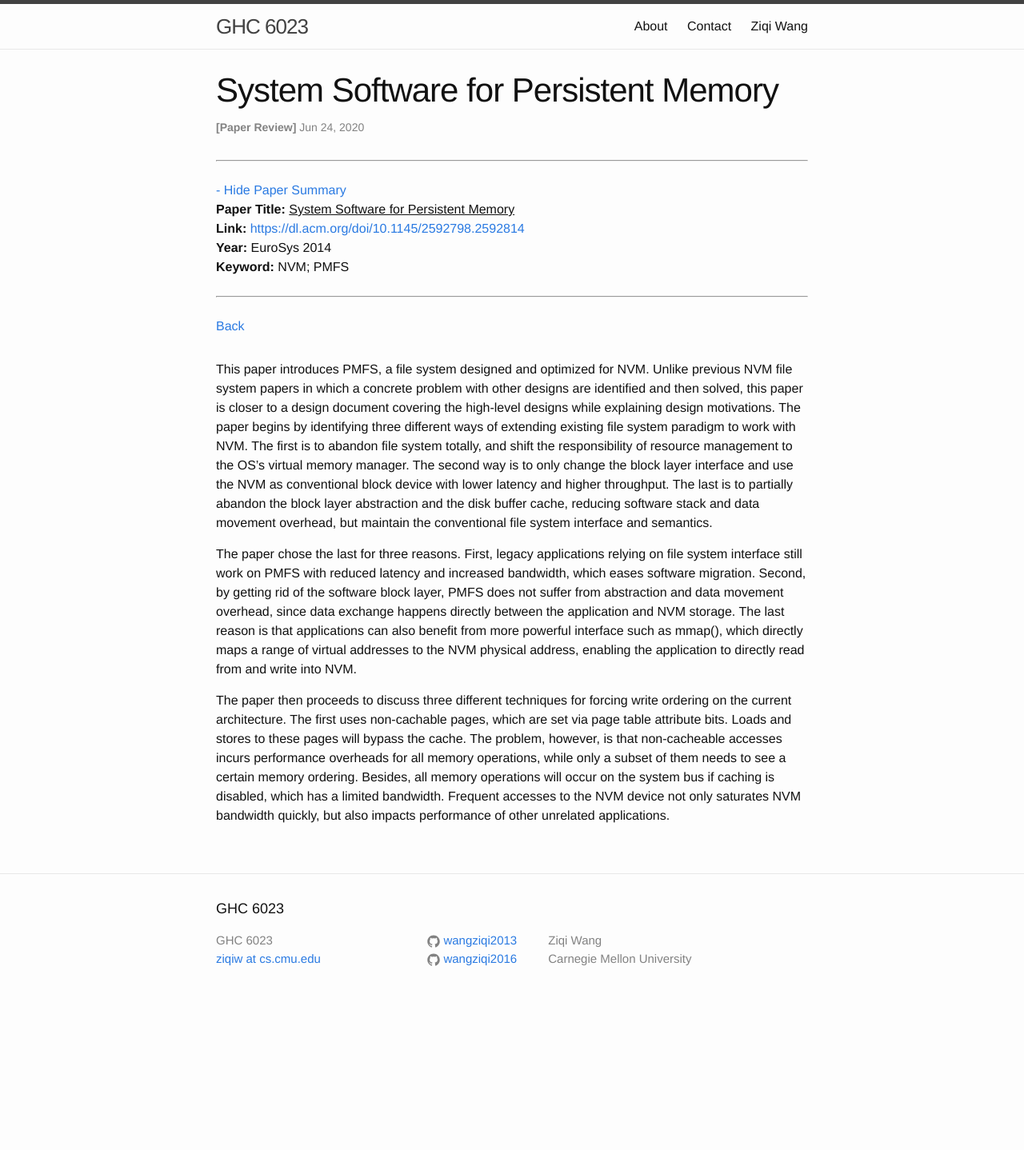
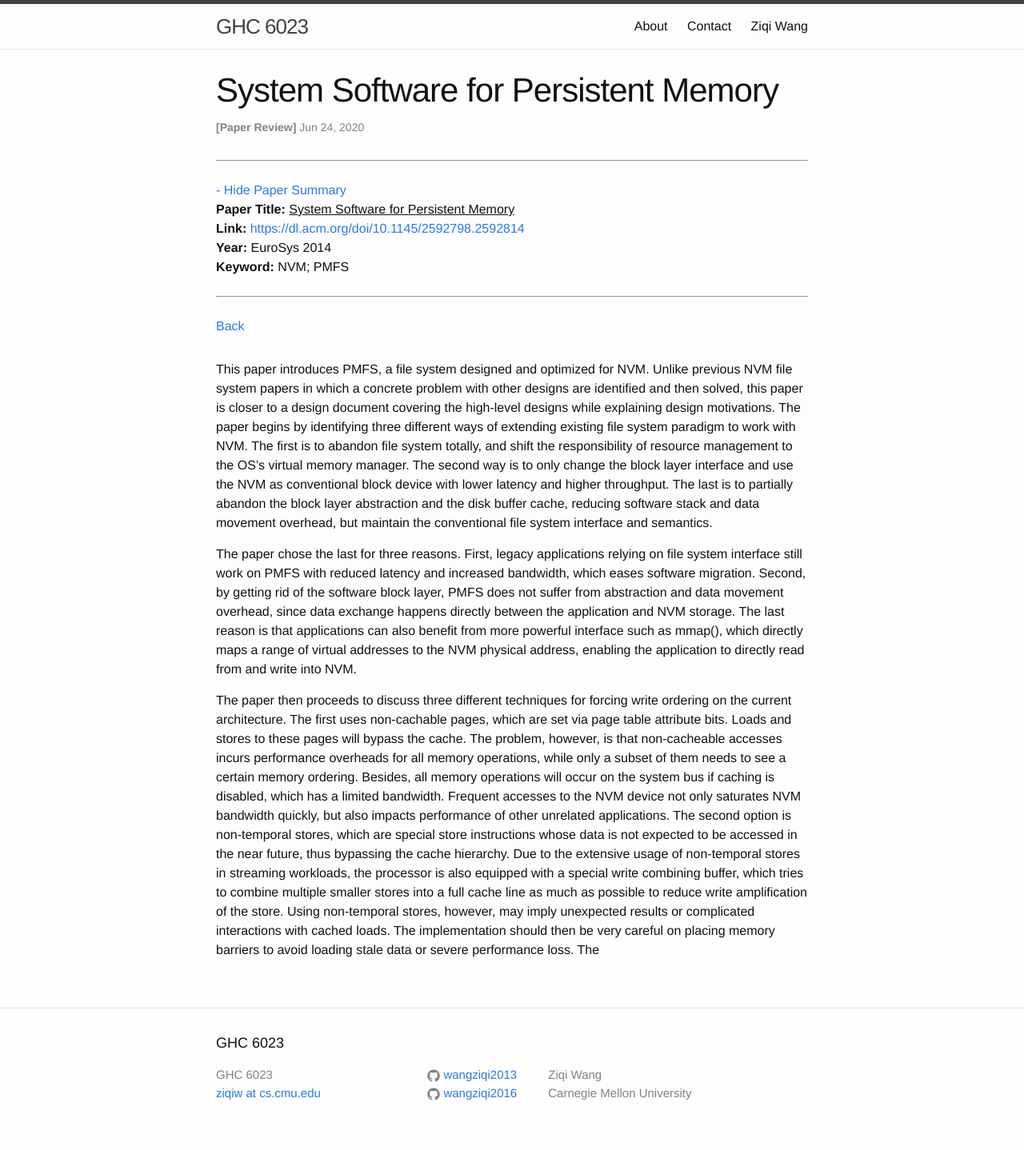
Before and after one commit to wangziqi2013/wangziqi2013.github.io, a Jekyll site: the page built from _posts/2020-06-23-pmfs.markdown, in a window 1280 px wide. Shown: the whole page at 80% size. Built offline with Jekyll 4.4.1, drawn with Linux system fonts in a browser that asks for light colours; before the commit the page ends 1270 px from its top, so only the background shows below that.

Commit message:
Adding ntstore

```diff
--- a/_posts/2020-06-23-pmfs.markdown
+++ b/_posts/2020-06-23-pmfs.markdown
@@ -35,3 +35,10 @@ bypass the cache. The problem, however, is that non-cacheable accesses incurs pe
 operations, while only a subset of them needs to see a certain memory ordering. Besides, all memory operations will
 occur on the system bus if caching is disabled, which has a limited bandwidth. Frequent accesses to the NVM device
 not only saturates NVM bandwidth quickly, but also impacts performance of other unrelated applications.
+The second option is non-temporal stores, which are special store instructions whose data is not expected to be accessed
+in the near future, thus bypassing the cache hierarchy. Due to the extensive usage of non-temporal stores in streaming
+workloads, the processor is also equipped with a special write combining buffer, which tries to combine multiple smaller
+stores into a full cache line as much as possible to reduce write amplification of the store. Using non-temporal
+stores, however, may imply unexpected results or complicated interactions with cached loads. The implementation
+should then be very careful on placing memory barriers to avoid loading stale data or severe performance loss.
+The
```
